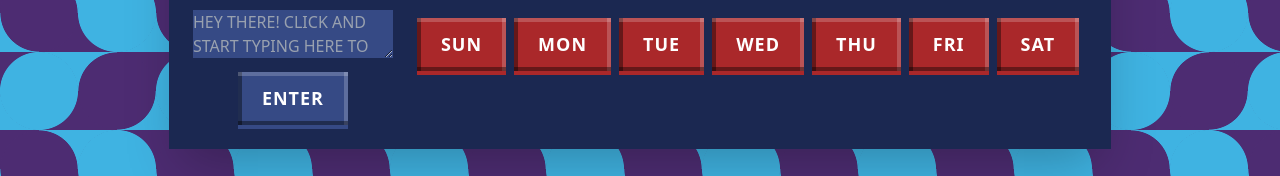
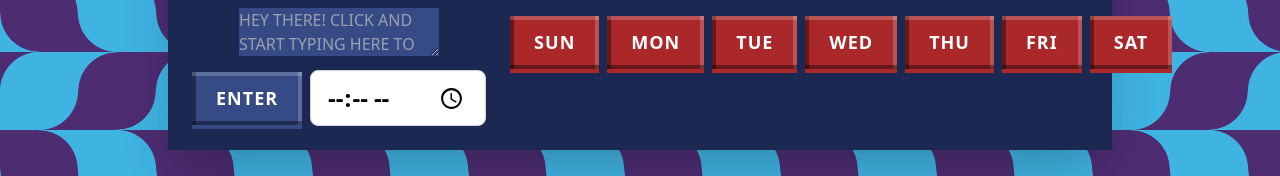
Before and after one commit to drainr/GrandManager, a React (Vite) app: page /calendar in a window 1280 px wide. Shown: the part 416-592 px from the top of the page. Built offline with nearby package versions, Linux system fonts and the light colour scheme; no server answers; the database is empty; sample sign-in values are in the browser's storage; a web font is replaced by a local one.

Commit message:
time label from daisyui

```diff
--- a/src/components/list/DailyListDisplayManager.jsx
+++ b/src/components/list/DailyListDisplayManager.jsx
@@ -1,6 +1,7 @@
 import React, { useState } from 'react';
 import WeeklyBar from './WeeklyBarConfig.jsx';
 import RedButton from '../RedButton.jsx';
+import SetTime from './settime.jsx';
 
 const DAYS_SHORT = ['Sun', 'Mon', 'Tue', 'Wed', 'Thu', 'Fri', 'Sat'];
 const DAYS_FULL  = ['Sunday', 'Monday', 'Tuesday', 'Wednesday', 'Thursday', 'Friday', 'Saturday'];
@@ -10,10 +11,10 @@ const LIST_WIDTH = 'w-180';
 const SCROLL_THRESHOLD = 6;
 
 
-const DisplayDailyList = ({ dayMenus, onDeleteItem, forcedDay }) => {
+const DisplayDailyList = ({ dayMenus, onDeleteItem, forcedDay, itemTimes }) => {
     const [activeDay, setActiveDay]       = useState(null);
     const [menuVersion, setMenuVersion]   = useState(0);
-    const effectiveActiveDay = forcedDay ?? activeDay;
+    const effectiveActiveDay = activeDay ?? forcedDay;
 
 	//day config
     const todayIndex      = new Date().getDay();
@@ -30,6 +31,11 @@ const DisplayDailyList = ({ dayMenus, onDeleteItem, forcedDay }) => {
         setActiveDay((prev) => (prev === day ? null : day));
         setMenuVersion((prev) => prev + 1);
     };
+
+    const getItemOccurrenceIndex = (items, index, itemText) =>
+        items.slice(0, index).filter((entry) => entry === itemText).length;
+
+    const getItemKey = (dayName, itemText, occurrenceIndex) => `${dayName}::${itemText}::${occurrenceIndex}`;
 
     return (
         <div className="mx-auto w-full max-w-5xl bg-[#1B2851] p-2 shadow-sm">
@@ -62,6 +68,24 @@ const DisplayDailyList = ({ dayMenus, onDeleteItem, forcedDay }) => {
                                     <span className="block flex-1 rounded bg-[#405BA4] px-4 py-3 text-white! text-2xl transition-colors duration-150 hover:bg-white/10">
                                         {item}
 									</span>
+                                    {(() => {
+                                        const occurrenceIndex = getItemOccurrenceIndex(menuItems, index, item);
+                                        const itemKey = getItemKey(selectedFull, item, occurrenceIndex);
+                                        const itemTime = itemTimes?.[itemKey] || '';
+
+                                        if (!itemTime) {
+                                            return null;
+                                        }
+
+                                        return (
+                                            <SetTime
+                                                value={itemTime}
+                                                onChange={() => {}}
+                                                showInput={false}
+                                                dayName={selectedFull}
+                                            />
+                                        );
+                                    })()}
 									{/* delete item button */}
                                     <RedButton text="DELETE" onClick={() => onDeleteItem?.(selectedFull, index)} />
                                 </div>
--- a/src/components/list/ListButtonConfig.jsx
+++ b/src/components/list/ListButtonConfig.jsx
@@ -1,6 +1,7 @@
 import SubmitButton from './SubmitButton.jsx';
+import SetTime from './settime.jsx';
 
-const ListButtonConfig = ({ value, onChange, onSubmit }) => {
+const ListButtonConfig = ({ value, onChange, onSubmit, timeValue, onTimeChange }) => {
   return (
     <div className="w-full flex-1">
       <section>
@@ -12,7 +13,10 @@ const ListButtonConfig = ({ value, onChange, onSubmit }) => {
         ></textarea>
       </section>
 
-      <SubmitButton onSubmit={onSubmit} />
+      <section className="mt-2 flex items-center gap-2">
+        <SubmitButton onSubmit={onSubmit} />
+        <SetTime value={timeValue} onChange={onTimeChange} />
+      </section>
 
 
 
--- /dev/null
+++ b/src/components/list/Settime.jsx
@@ -0,0 +1,98 @@
+import { useEffect, useState } from 'react';
+
+const DAYS_FULL = ['Sunday', 'Monday', 'Tuesday', 'Wednesday', 'Thursday', 'Friday', 'Saturday'];
+const toTwoDigits = (value) => String(value).padStart(2, '0');
+
+// Reusable time UI: input mode (before submit) and display mode (after submit).
+const SetTime = ({ value, onChange, showInput = true, dayName }) => {
+	const [nowMs, setNowMs] = useState(null);
+
+	// Only run a 1s clock tick when rendering countdown/days-remaining output.
+	useEffect(() => {
+		if (showInput) {
+			return undefined;
+		}
+
+		const timer = setInterval(() => {
+			setNowMs(Date.now());
+		}, 1000);
+
+		return () => clearInterval(timer);
+	}, [showInput]);
+
+	const hasTime = Boolean(value);
+	let remainingSeconds = null;
+	let daysRemaining = null;
+
+	// Compute either same-day countdown seconds OR days until the selected weekday.
+	if (hasTime && nowMs !== null && dayName && DAYS_FULL.includes(dayName)) {
+		const todayIndex = new Date(nowMs).getDay();
+		const selectedDayIndex = DAYS_FULL.indexOf(dayName);
+
+		if (selectedDayIndex !== todayIndex) {
+			daysRemaining = (selectedDayIndex - todayIndex + 7) % 7;
+		} else {
+			const [hoursText, minutesText] = value.split(':');
+			const hours = Number(hoursText);
+			const minutes = Number(minutesText);
+
+			if (!Number.isNaN(hours) && !Number.isNaN(minutes)) {
+				const now = new Date(nowMs);
+				const target = new Date(nowMs);
+				target.setHours(hours, minutes, 0, 0);
+				remainingSeconds = Math.floor((target.getTime() - now.getTime()) / 1000);
+			}
+		}
+	}
+
+	const safeSeconds = Math.max(0, remainingSeconds ?? 0);
+	const hours = Math.floor(safeSeconds / 3600);
+	const minutes = Math.floor((safeSeconds % 3600) / 60);
+	const seconds = safeSeconds % 60;
+	const hasCountdown = hasTime && typeof remainingSeconds === 'number';
+	const isLate = hasCountdown && remainingSeconds <= 0;
+	const showDaysRemaining = hasTime && !hasCountdown && typeof daysRemaining === 'number' && daysRemaining > 0;
+
+	// Render: time input OR countdown/LATE/days-remaining output.
+	return (
+		<div className="flex items-center gap-3">
+			{showInput && (
+				<input
+					type="time"
+					className="input h-14 min-w-44 rounded-lg border-gray-300 bg-white px-4 text-2xl font-semibold text-black [color-scheme:light]"
+					value={value}
+					onChange={onChange}
+				/>
+			)}
+
+			{/* Same-day live HH:MM:SS */}
+			{hasCountdown && !isLate && (
+				<span className="countdown font-mono text-4xl text-white">
+					<span style={{ '--value': hours }} aria-live="polite" aria-label={`${hours}`}>
+						{toTwoDigits(hours)}
+					</span>
+					:
+					<span style={{ '--value': minutes }} aria-live="polite" aria-label={`${minutes}`}>
+						{toTwoDigits(minutes)}
+					</span>
+					:
+					<span style={{ '--value': seconds, '--digits': 2 }} aria-live="polite" aria-label={`${seconds}`}>
+						{toTwoDigits(seconds)}
+					</span>
+				</span>
+			)}
+
+			{/* Same-day timer expired */}
+			{hasCountdown && isLate && <span className="font-mono text-3xl font-extrabold text-red-300">LATE</span>}
+
+			{/* Not today's day: show distance in days */}
+			{showDaysRemaining && (
+				<span className="font-mono text-2xl font-bold text-yellow-200">
+					{daysRemaining} {daysRemaining === 1 ? 'DAY' : 'DAYS'} REMAINING
+				</span>
+			)}
+		</div>
+	);
+};
+
+export default SetTime;
--- a/src/components/list/SubmitButton.jsx
+++ b/src/components/list/SubmitButton.jsx
@@ -2,7 +2,7 @@ import BlueButton from '../BlueButton.jsx';
 
 const SubmitButton = ({ onSubmit }) => {
   return (
-    <section className="mt-2">
+    <section className="flex items-center">
       <BlueButton text="ENTER" onClick={onSubmit} />
     </section>
   );
--- a/src/pages/Calendar.jsx
+++ b/src/pages/Calendar.jsx
@@ -26,9 +26,13 @@ const DAY_KEY_TO_FULL = {
 
 const Calendar = () => {
   const [todoInput, setTodoInput] = useState('');
+  const [todoTime, setTodoTime] = useState('');
   const [selectedDays, setSelectedDays] = useState([]);
   const [dayMenus, setDayMenus] = useState(createEmptyWeekMenus());
+  const [itemTimes, setItemTimes] = useState({});
   const [focusDayShort, setFocusDayShort] = useState(null);
+
+  const getTimeKey = (dayName, itemText, occurrenceIndex) => `${dayName}::${itemText}::${occurrenceIndex}`;
 
   useEffect(() => {
     let isMounted = true;
@@ -73,18 +77,42 @@ const Calendar = () => {
       return;
     }
 
+    const newTimedEntries = [];
+
     setDayMenus((prevMenus) => {
       const updatedMenus = { ...prevMenus };
 
       targetDays.forEach((day) => {
-        updatedMenus[day] = [...(updatedMenus[day] || []), trimmedTodo];
+        const dayItems = updatedMenus[day] || [];
+        const occurrenceIndex = dayItems.filter((entry) => entry === trimmedTodo).length;
+        updatedMenus[day] = [...dayItems, trimmedTodo];
+
+        if (todoTime) {
+          newTimedEntries.push({
+            key: getTimeKey(day, trimmedTodo, occurrenceIndex),
+            value: todoTime,
+          });
+        }
       });
 
       return updatedMenus;
     });
 
+    if (newTimedEntries.length > 0) {
+      setItemTimes((prev) => {
+        const next = { ...prev };
+
+        newTimedEntries.forEach(({ key, value }) => {
+          next[key] = value;
+        });
+
+        return next;
+      });
+    }
+
     setFocusDayShort(targetFocusDay);
     setTodoInput('');
+    setTodoTime('');
 
     try {
       await Promise.all(
@@ -107,6 +135,21 @@ const Calendar = () => {
       .slice(0, index)
       .filter((item) => item === itemToDelete).length;
 
+    setItemTimes((prev) => {
+      const next = { ...prev };
+      const deletedKey = getTimeKey(day, itemToDelete, sameTextBeforeIndex);
+      delete next[deletedKey];
+
+      let shiftIndex = sameTextBeforeIndex + 1;
+      while (Object.prototype.hasOwnProperty.call(next, getTimeKey(day, itemToDelete, shiftIndex))) {
+        next[getTimeKey(day, itemToDelete, shiftIndex - 1)] = next[getTimeKey(day, itemToDelete, shiftIndex)];
+        delete next[getTimeKey(day, itemToDelete, shiftIndex)];
+        shiftIndex += 1;
+      }
+
+      return next;
+    });
+
     setDayMenus((prevMenus) => {
       const updatedDayItems = (prevMenus[day] || []).filter((_, itemIndex) => itemIndex !== index);
 
@@ -125,10 +168,16 @@ const Calendar = () => {
 
   return (
     <div className="p-6 bg-[#1B2851] shadow-2xl max-w-6xl mx-auto">
-      <DisplayDailyList dayMenus={dayMenus} onDeleteItem={handleDeleteTodo} forcedDay={focusDayShort} />
+      <DisplayDailyList dayMenus={dayMenus} onDeleteItem={handleDeleteTodo} forcedDay={focusDayShort} itemTimes={itemTimes} />
 
       <div className="mr-auto mt-4 flex w-full max-w-4xl flex-col gap-4 lg:flex-row lg:items-start">
-        <ListButtonConfig value={todoInput} onChange={setTodoInput} onSubmit={handleSubmitTodo} />
+        <ListButtonConfig
+          value={todoInput}
+          onChange={setTodoInput}
+          onSubmit={handleSubmitTodo}
+          timeValue={todoTime}
+          onTimeChange={(event) => setTodoTime(event.target.value)}
+        />
         <div className="flex flex-col">
           <MultiSelectButton selectedDays={selectedDays} onToggleDay={handleToggleDay} />
         </div>
```
